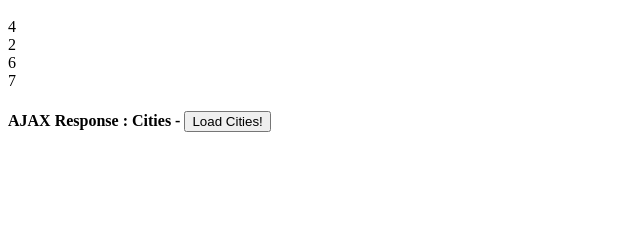
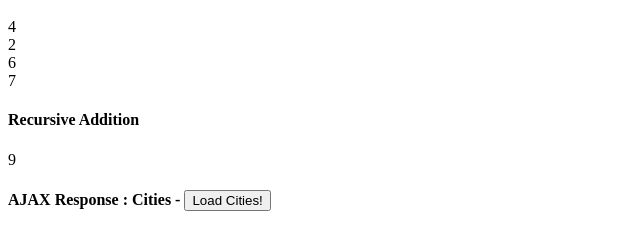
Before and after one commit to matsinet/step-debugger-walk-through, a plain HTML site: page index.html in a window 1280 px wide. Shown: the part 101-350 px from the top of the page, without its empty margins (0-640 px from the left). Drawn offline with nearby package versions, Linux system fonts and the light colour scheme.

Commit message:
Added recursive function example

```diff
--- a/index.html
+++ b/index.html
@@ -13,6 +13,8 @@
     <h1>Step debugging demonstration</h1>
     <h4>Numbers</h4>
     <div id="output-numbers"></div>
+    <h4>Recursive Addition</h4>
+    <div id="recursive-addition"></div>
     <h4>AJAX Response : Cities - <button id='load-cities'>Load Cities!</button></h4>
     <div id="output-cities"></div>
     <script src="src/index.js"></script>
--- a/src/index.js
+++ b/src/index.js
@@ -1,9 +1,11 @@
+// Basic parent/child function calls
 function parent() {
     const listOfNumbers = [4, 2, 6, 7];
 
     child(listOfNumbers);
 }
 
+// Iterate over an array of numbers, creating a div and append the div to parent element
 function child(paramArray) {
     const numsParent = document.getElementById('output-numbers');
     paramArray.forEach(element => {
@@ -12,6 +14,25 @@ function child(paramArray) {
 }
 
 parent();
+
+// Let's debug a recursive function
+const initTotal = 0;
+const integers = [9, 4, 6];
+
+function addNumbers(total, numbers) {
+    if (numbers.length > 0) {
+        // The shift() method removes the first element from an array and returns that removed element. This method changes the length of the array.
+        // https://developer.mozilla.org/en-US/docs/Web/JavaScript/Reference/Global_Objects/Array/shift
+        let number = numbers.shift();
+        total += number;
+
+        addNumbers(total, numbers);
+    }
+
+    return total;
+}
+// Grab the parent div and append the output of the addNumbers function
+document.getElementById('recursive-addition').appendChild(createDiv(addNumbers(initTotal, integers)));
 
 function ajaxExample() {
     axios.get('https://my-json-server.typicode.com/matsinet/sc-capstone-api-example/cities')
```
Also changed, not shown: 1 other file.
